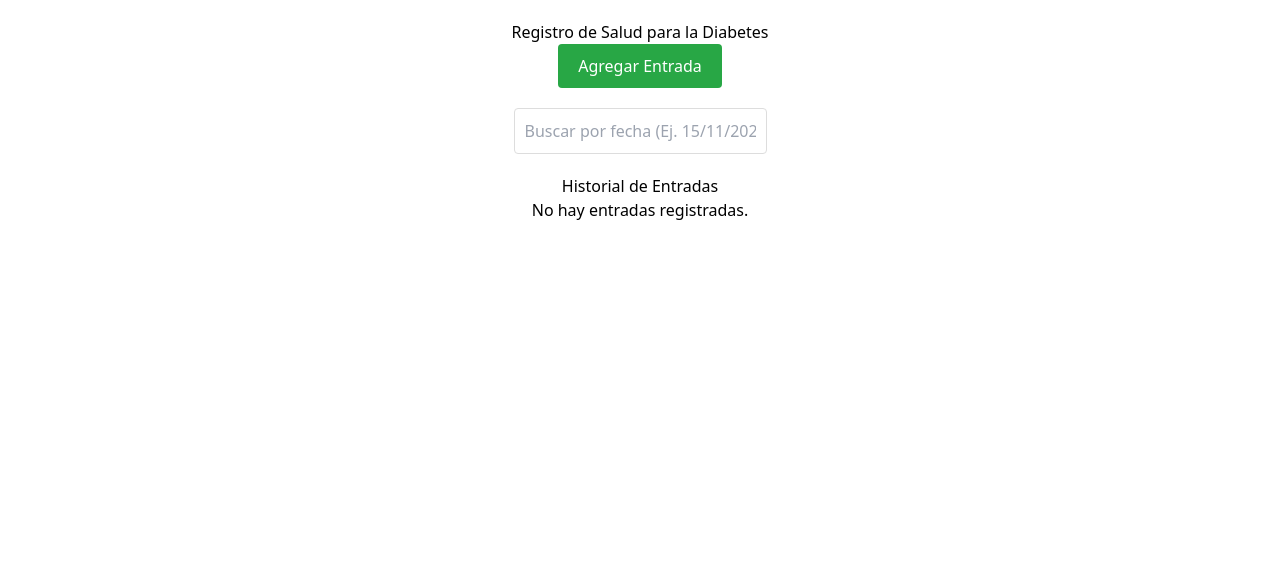
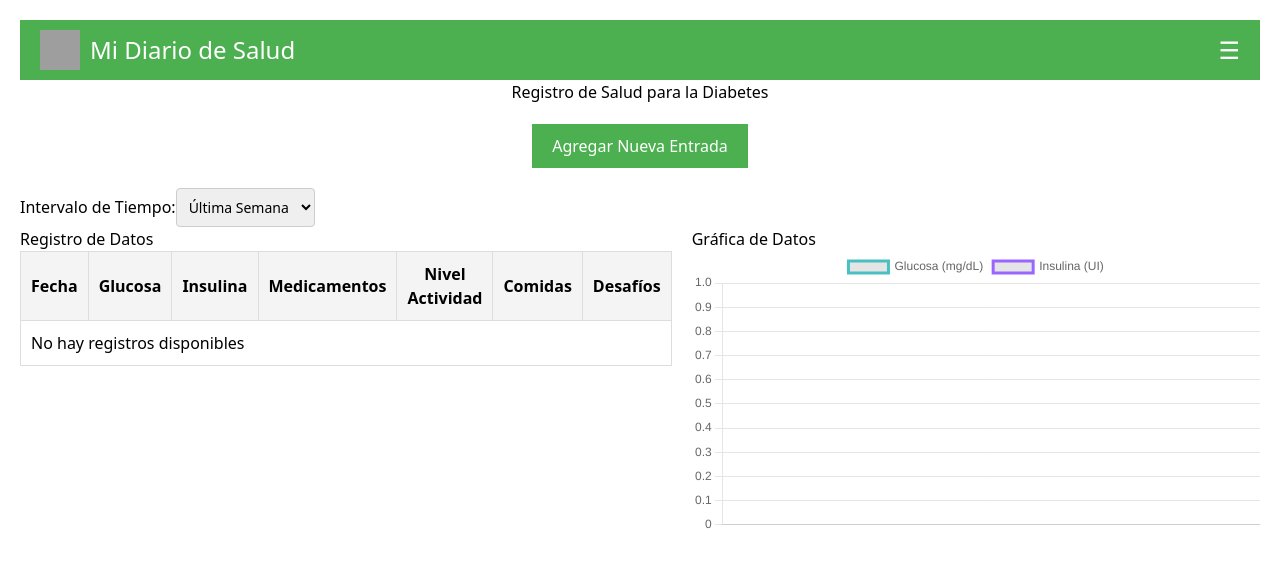
Before and after one commit to rotosaurio/hackknights, a Next.js app: page /Bitacora in a window 1280 px wide. Shown: the top 568 px of the page. Built offline with nearby package versions, Linux system fonts and the light colour scheme; grey boxes are pictures that could not be loaded.

Commit message:
Update Bitacora.tsx

```diff
--- a/pages/Bitacora.tsx
+++ b/pages/Bitacora.tsx
@@ -1,26 +1,36 @@
 import React, { useState } from 'react';
+import axios from 'axios';
+import { Line } from 'react-chartjs-2';
+import { Chart as ChartJS, CategoryScale, LinearScale, PointElement, LineElement, Title, Tooltip, Legend } from 'chart.js';
 
+// Registrando los componentes de Chart.js
+ChartJS.register(CategoryScale, LinearScale, PointElement, LineElement, Title, Tooltip, Legend);
+
+// Tipos de datos para las entradas de la bitácora
 type DiabetesEntry = {
   fecha: string;
   glucosa: string;
+  insulina: string;
   medicamentos: string;
   nivelActividad: string;
   comidasPorDia: string;
   desafios: string;
 };
 
-const DiabetesTracker: React.FC = () => {
+const Bitacora: React.FC = () => {
   const [entries, setEntries] = useState<DiabetesEntry[]>([]);
   const [formData, setFormData] = useState<DiabetesEntry>({
     fecha: '',
     glucosa: '',
+    insulina: '',
     medicamentos: '',
     nivelActividad: '',
     comidasPorDia: '',
     desafios: '',
   });
-  const [showForm, setShowForm] = useState(false);
-  const [searchQuery, setSearchQuery] = useState('');
+  const [formVisible, setFormVisible] = useState<boolean>(false);  // Control de visibilidad del formulario
+  const [timeInterval, setTimeInterval] = useState<string>('semanal'); // Estado para el intervalo de tiempo
+  const [menuVisible, setMenuVisible] = useState<boolean>(false); // Estado para el menú desplegable
 
   const handleInputChange = (name: keyof DiabetesEntry, value: string) => {
     setFormData({
@@ -29,20 +39,10 @@ const DiabetesTracker: React.FC = () => {
     });
   };
 
-  const handleSearchChange = (e: React.ChangeEvent<HTMLInputElement>) => {
-    setSearchQuery(e.target.value);
-  };
-
   const handleSubmit = (e: React.FormEvent) => {
     e.preventDefault();
 
-    if (
-      !formData.glucosa ||
-      !formData.medicamentos ||
-      !formData.nivelActividad ||
-      !formData.comidasPorDia ||
-      !formData.desafios
-    ) {
+    if (!formData.glucosa || !formData.insulina || !formData.medicamentos || !formData.nivelActividad || !formData.comidasPorDia || !formData.desafios) {
       alert('Por favor, completa todos los campos.');
       return;
     }
@@ -52,38 +52,122 @@ const DiabetesTracker: React.FC = () => {
       fecha: new Date().toLocaleDateString(), // Fecha actual
     };
 
-    setEntries([newEntry, ...entries]); // Añadir la nueva entrada al historial
+    setEntries([newEntry, ...entries]);
     setFormData({
       fecha: '',
       glucosa: '',
+      insulina: '',
       medicamentos: '',
       nivelActividad: '',
       comidasPorDia: '',
       desafios: '',
-    }); // Limpiar el formulario
-    setShowForm(false); // Ocultar el formulario
+    });
+    setFormVisible(false);  // Ocultar formulario después de enviar
   };
 
-  const filteredEntries = searchQuery
-    ? entries.filter((entry) => entry.fecha.includes(searchQuery))
-    : entries;
+  // Función para filtrar las entradas por el intervalo de tiempo
+  const filterEntriesByTimeInterval = () => {
+    const now = new Date();
+    let filteredEntries = entries;
+
+    switch (timeInterval) {
+      case 'semanal':
+        filteredEntries = entries.filter(entry => {
+          const entryDate = new Date(entry.fecha);
+          const diffInDays = (now.getTime() - entryDate.getTime()) / (1000 * 3600 * 24);
+          return diffInDays <= 7; // Filtra las entradas de los últimos 7 días
+        });
+        break;
+      case 'mensual':
+        filteredEntries = entries.filter(entry => {
+          const entryDate = new Date(entry.fecha);
+          return entryDate.getMonth() === now.getMonth() && entryDate.getFullYear() === now.getFullYear();
+        });
+        break;
+      case 'bimestral':
+        filteredEntries = entries.filter(entry => {
+          const entryDate = new Date(entry.fecha);
+          return entryDate.getFullYear() === now.getFullYear() && (entryDate.getMonth() === now.getMonth() || entryDate.getMonth() === now.getMonth() - 1);
+        });
+        break;
+      case 'semestral':
+        filteredEntries = entries.filter(entry => {
+          const entryDate = new Date(entry.fecha);
+          return entryDate.getFullYear() === now.getFullYear() && (entryDate.getMonth() >= now.getMonth() - 5);
+        });
+        break;
+      case 'anual':
+        filteredEntries = entries.filter(entry => {
+          const entryDate = new Date(entry.fecha);
+          return entryDate.getFullYear() === now.getFullYear();
+        });
+        break;
+      default:
+        break;
+    }
+
+    return filteredEntries;
+  };
+
+  // Datos para la gráfica con el intervalo de tiempo seleccionado
+  const chartData = {
+    labels: filterEntriesByTimeInterval().map(entry => entry.fecha),
+    datasets: [
+      {
+        label: 'Glucosa (mg/dL)',
+        data: filterEntriesByTimeInterval().map(entry => parseFloat(entry.glucosa)),
+        borderColor: 'rgba(75, 192, 192, 1)',
+        fill: false,
+      },
+      {
+        label: 'Insulina (UI)',
+        data: filterEntriesByTimeInterval().map(entry => parseFloat(entry.insulina)),
+        borderColor: 'rgba(153, 102, 255, 1)',
+        fill: false,
+      },
+    ],
+  };
 
   return (
     <div style={styles.container}>
-      <h1>Registro de Salud para la Diabetes</h1>
+      {/* Barra superior con logo y nombre */}
+      <header style={styles.header}>
+        <div style={styles.logoContainer}>
+          <img src="logo.png" alt="Logo" style={styles.logo} />
+          <h1 style={styles.pageTitle}>Mi Diario de Salud</h1>
+        </div>
 
-      {/* Botón para abrir el formulario */}
-      <button onClick={() => setShowForm(!showForm)} style={styles.toggleButton}>
-        {showForm ? 'Cerrar Formulario' : 'Agregar Entrada'}
+        {/* Menú desplegable en la esquina derecha */}
+        <div style={styles.menuContainer}>
+          <button onClick={() => setMenuVisible(!menuVisible)} style={styles.menuButton}>
+            ☰
+          </button>
+          {menuVisible && (
+            <div style={styles.menu}>
+              <ul style={styles.menuList}>
+                <li style={styles.menuItem}>Perfil</li>
+                <li style={styles.menuItem}>Configuración</li>
+                <li style={styles.menuItem}>Cerrar sesión</li>
+              </ul>
+            </div>
+          )}
+        </div>
+      </header>
+
+      <h2>Registro de Salud para la Diabetes</h2>
+
+      {/* Botón para mostrar/ocultar el formulario */}
+      <button
+        onClick={() => setFormVisible(!formVisible)}
+        style={styles.toggleButton}>
+        {formVisible ? 'Ocultar Formulario' : 'Agregar Nueva Entrada'}
       </button>
 
-      {/* Formulario */}
-      {showForm && (
+      {/* Mostrar el formulario solo si formVisible es true */}
+      {formVisible && (
         <form onSubmit={handleSubmit} style={styles.form}>
           <div style={styles.field}>
-            <label htmlFor="glucosa" style={styles.label}>
-              Nivel de Glucosa (mg/dL)
-            </label>
+            <label htmlFor="glucosa" style={styles.label}>Nivel de Glucosa (mg/dL)</label>
             <input
               type="text"
               id="glucosa"
@@ -96,9 +180,20 @@ const DiabetesTracker: React.FC = () => {
           </div>
 
           <div style={styles.field}>
-            <label htmlFor="medicamentos" style={styles.label}>
-              Medicamentos
-            </label>
+            <label htmlFor="insulina" style={styles.label}>Insulina (UI)</label>
+            <input
+              type="text"
+              id="insulina"
+              value={formData.insulina}
+              onChange={(e) => handleInputChange('insulina', e.target.value)}
+              placeholder="Ej. 10"
+              style={styles.input}
+              required
+            />
+          </div>
+
+          <div style={styles.field}>
+            <label htmlFor="medicamentos" style={styles.label}>Medicamentos</label>
             <input
               type="text"
               id="medicamentos"
@@ -111,9 +206,7 @@ const DiabetesTracker: React.FC = () => {
           </div>
 
           <div style={styles.field}>
-            <label htmlFor="nivelActividad" style={styles.label}>
-              Nivel de Actividad
-            </label>
+            <label htmlFor="nivelActividad" style={styles.label}>Nivel de Actividad</label>
             <input
               type="text"
               id="nivelActividad"
@@ -126,9 +219,7 @@ const DiabetesTracker: React.FC = () => {
           </div>
 
           <div style={styles.field}>
-            <label htmlFor="comidasPorDia" style={styles.label}>
-              Comidas por Día
-            </label>
+            <label htmlFor="comidasPorDia" style={styles.label}>Comidas por Día</label>
             <input
               type="text"
               id="comidasPorDia"
@@ -141,161 +232,204 @@ const DiabetesTracker: React.FC = () => {
           </div>
 
           <div style={styles.field}>
-            <label htmlFor="desafios" style={styles.label}>
-              Desafíos
-            </label>
+            <label htmlFor="desafios" style={styles.label}>Desafíos</label>
             <input
               type="text"
               id="desafios"
               value={formData.desafios}
               onChange={(e) => handleInputChange('desafios', e.target.value)}
-              placeholder="Ej. Dificultad para seguir dieta"
+              placeholder="Ej. Control de azúcar"
               style={styles.input}
               required
             />
           </div>
 
-          <button type="submit" style={styles.button}>
-            Registrar Entrada
-          </button>
+          <button type="submit" style={styles.button}>Agregar Registro</button>
         </form>
       )}
 
-      {/* Barra de búsqueda */}
-      <div style={styles.searchContainer}>
-        <input
-          type="text"
-          placeholder="Buscar por fecha (Ej. 15/11/2024)"
-          value={searchQuery}
-          onChange={handleSearchChange}
-          style={styles.searchInput}
-        />
+      {/* Opciones de intervalo de tiempo */}
+      <div style={styles.splitView}>
+        <div>
+          <label>Intervalo de Tiempo:</label>
+          <select
+            value={timeInterval}
+            onChange={(e) => setTimeInterval(e.target.value)}
+            style={styles.input}
+          >
+            <option value="semanal">Última Semana</option>
+            <option value="mensual">Último Mes</option>
+            <option value="bimestral">Últos 2 Meses</option>
+            <option value="semestral">Últos 6 Meses</option>
+            <option value="anual">Último Año</option>
+          </select>
+        </div>
       </div>
 
-      {/* Historial */}
-      <h2>Historial de Entradas</h2>
-      <HistoryTable entries={filteredEntries} />
+      <div style={styles.splitView}>
+        <div style={styles.tableContainer}>
+          <h2>Registro de Datos</h2>
+          <table style={styles.table}>
+            <thead>
+              <tr>
+                <th style={styles.th}>Fecha</th>
+                <th style={styles.th}>Glucosa</th>
+                <th style={styles.th}>Insulina</th>
+                <th style={styles.th}>Medicamentos</th>
+                <th style={styles.th}>Nivel Actividad</th>
+                <th style={styles.th}>Comidas</th>
+                <th style={styles.th}>Desafíos</th>
+              </tr>
+            </thead>
+            <tbody>
+              {entries.length === 0 ? (
+                <tr>
+                  <td colSpan={7} style={styles.td}>No hay registros disponibles</td>
+                </tr>
+              ) : (
+                entries.map((entry, index) => (
+                  <tr key={index}>
+                    <td style={styles.td}>{entry.fecha}</td>
+                    <td style={styles.td}>{entry.glucosa}</td>
+                    <td style={styles.td}>{entry.insulina}</td>
+                    <td style={styles.td}>{entry.medicamentos}</td>
+                    <td style={styles.td}>{entry.nivelActividad}</td>
+                    <td style={styles.td}>{entry.comidasPorDia}</td>
+                    <td style={styles.td}>{entry.desafios}</td>
+                  </tr>
+                ))
+              )}
+            </tbody>
+          </table>
+        </div>
+
+        <div style={styles.chartContainer}>
+          <h2>Gráfica de Datos</h2>
+          <Line data={chartData} options={{ responsive: true }} />
+        </div>
+      </div>
     </div>
   );
 };
 
-const HistoryTable: React.FC<{ entries: DiabetesEntry[] }> = ({ entries }) => {
-  if (entries.length === 0) {
-    return <p>No hay entradas registradas.</p>;
-  }
-
-  return (
-    <table style={styles.table}>
-      <thead>
-        <tr>
-          <th style={styles.tableHeader}>Fecha</th>
-          <th style={styles.tableHeader}>Glucosa</th>
-          <th style={styles.tableHeader}>Medicamentos</th>
-          <th style={styles.tableHeader}>Actividad</th>
-          <th style={styles.tableHeader}>Comidas</th>
-          <th style={styles.tableHeader}>Desafíos</th>
-        </tr>
-      </thead>
-      <tbody>
-        {entries.map((entry, index) => (
-          <tr key={index} style={styles.tableRow}>
-            <td style={styles.tableCell}>{entry.fecha}</td>
-            <td style={styles.tableCell}>{entry.glucosa} mg/dL</td>
-            <td style={styles.tableCell}>{entry.medicamentos}</td>
-            <td style={styles.tableCell}>{entry.nivelActividad}</td>
-            <td style={styles.tableCell}>{entry.comidasPorDia}</td>
-            <td style={styles.tableCell}>{entry.desafios}</td>
-          </tr>
-        ))}
-      </tbody>
-    </table>
-  );
-};
-
-const styles = {
+const styles: { [key: string]: React.CSSProperties } = {
   container: {
     display: 'flex',
-    flexDirection: 'column' as 'column',
+    flexDirection: 'column',
     alignItems: 'center',
     padding: '20px',
   },
+  header: {
+    display: 'flex',
+    justifyContent: 'space-between',
+    width: '100%',
+    padding: '10px 20px',
+    backgroundColor: '#4CAF50',
+    color: 'white',
+    alignItems: 'center',
+  },
+  logoContainer: {
+    display: 'flex',
+    alignItems: 'center',
+  },
+  logo: {
+    width: '40px',
+    height: '40px',
+    marginRight: '10px',
+  },
+  pageTitle: {
+    fontSize: '24px',
+  },
+  menuContainer: {
+    position: 'relative',
+  },
+  menuButton: {
+    backgroundColor: 'transparent',
+    color: 'white',
+    fontSize: '24px',
+    border: 'none',
+    cursor: 'pointer',
+  },
+  menu: {
+    position: 'absolute',
+    top: '30px',
+    right: '0',
+    backgroundColor: '#fff',
+    color: '#333',
+    borderRadius: '4px',
+    boxShadow: '0 0 5px rgba(0,0,0,0.2)',
+    zIndex: 100,
+  },
+  menuList: {
+    listStyleType: 'none',
+    padding: '0',
+    margin: '0',
+  },
+  menuItem: {
+    padding: '10px 20px',
+    cursor: 'pointer',
+  },
+  toggleButton: {
+    padding: '10px 20px',
+    margin: '20px 0',
+    backgroundColor: '#4CAF50',
+    color: 'white',
+    border: 'none',
+    cursor: 'pointer',
+  },
   form: {
-    width: '100%',
-    maxWidth: '600px',
-    backgroundColor: '#fff',
-    borderRadius: '8px',
-    boxShadow: '0 2px 8px rgba(0, 0, 0, 0.1)',
-    padding: '20px',
+    display: 'flex',
+    flexDirection: 'column',
+    gap: '10px',
+    width: '300px',
     marginBottom: '20px',
   },
   field: {
-    marginBottom: '15px',
+    display: 'flex',
+    flexDirection: 'column',
   },
   label: {
-    fontSize: '16px',
-    fontWeight: '500',
-    marginBottom: '8px',
-    color: '#333',
+    fontSize: '14px',
+    marginBottom: '5px',
   },
   input: {
-    width: '100%',
-    padding: '10px',
-    fontSize: '16px',
+    padding: '8px',
+    fontSize: '14px',
+    border: '1px solid #ccc',
     borderRadius: '4px',
-    border: '1px solid #ddd',
   },
   button: {
-    width: '100%',
-    padding: '12px',
-    fontSize: '16px',
-    color: '#fff',
-    backgroundColor: '#007bff',
-    borderRadius: '4px',
+    padding: '10px 20px',
+    backgroundColor: '#4CAF50',
+    color: 'white',
     border: 'none',
     cursor: 'pointer',
-    transition: 'background-color 0.2s',
   },
-  toggleButton: {
-    padding: '10px 20px',
-    fontSize: '16px',
-    color: '#fff',
-    backgroundColor: '#28a745',
-    border: 'none',
-    borderRadius: '4px',
-    cursor: 'pointer',
-    marginBottom: '20px',
+  splitView: {
+    display: 'flex',
+    justifyContent: 'space-between',
+    width: '100%',
   },
-  searchContainer: {
-    marginBottom: '20px',
+  tableContainer: {
+    flex: 1,
+    marginRight: '20px',
   },
-  searchInput: {
-    width: '100%',
-    maxWidth: '600px',
-    padding: '10px',
-    fontSize: '16px',
-    borderRadius: '4px',
-    border: '1px solid #ddd',
+  chartContainer: {
+    flex: 1,
   },
   table: {
     width: '100%',
-    borderCollapse: 'collapse' as 'collapse',
+    borderCollapse: 'collapse',
   },
-  tableHeader: {
-    textAlign: 'center' as 'center',
-    backgroundColor: '#007bff',
-    color: '#fff',
-    fontWeight: 'bold',
+  th: {
+    padding: '10px',
+    border: '1px solid #ddd',
+    backgroundColor: '#f4f4f4',
+  },
+  td: {
     padding: '10px',
     border: '1px solid #ddd',
   },
-  tableCell: {
-    textAlign: 'center' as 'center',
-    padding: '8px',
-    border: '1px solid #ddd',
-  },
-  tableRow: {
-    borderBottom: '1px solid #ddd',
-  },
 };
 
-export default DiabetesTracker;
+export default Bitacora;
```
